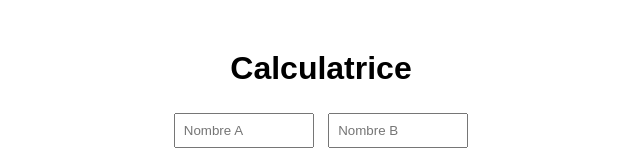
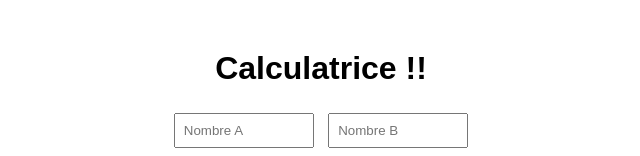
Before and after one commit to mahedes/mds-b3dev-2526-calculator-ci, a website: page index.html in a window 1280 px wide. Shown: the top 156 px of the page, without its empty margins (319-959 px from the left). Drawn offline with Linux system fonts and the light colour scheme.

Commit message:
edit deploy.yml

```diff
--- a/index.html
+++ b/index.html
@@ -6,7 +6,7 @@
   <link rel="stylesheet" href="style.css" />
 </head>
 <body>
-  <h1>Calculatrice</h1>
+  <h1>Calculatrice !!</h1>
 
   <input type="number" id="a" placeholder="Nombre A" />
   <input type="number" id="b" placeholder="Nombre B" />
```
Also changed, not shown: .github/workflows/deploy.yml.
